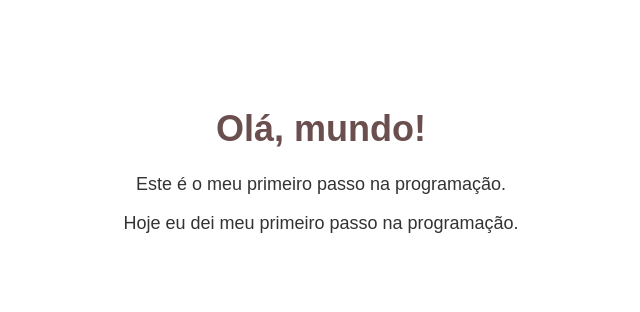
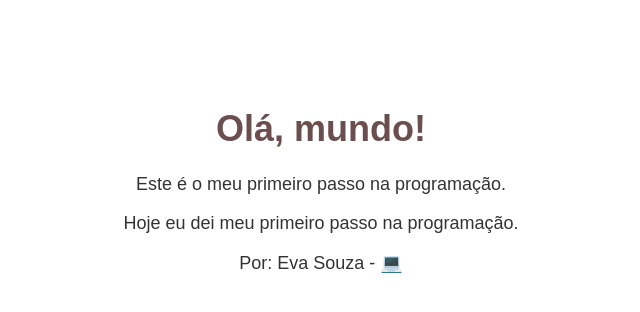
Before and after one commit to Eng-EvaSouza/Primeiros-passos, a plain HTML site: page HTML/Index.html in a window 1280 px wide. Shown: the whole page, without its empty margins (319-959 px from the left). Drawn offline with Linux system fonts and the light colour scheme.

Commit message:
Update Index.html

```diff
--- a/HTML/Index.html
+++ b/HTML/Index.html
@@ -33,6 +33,10 @@
 
       <p>Este é o meu primeiro passo na programação.</p>
       <p>Hoje eu dei meu primeiro passo na programação.</p>
+
+      <div class="assinatura">
+        <p>Por: Eva Souza - 💻</p>
     </div>
+
     </body>
   </html>
```
